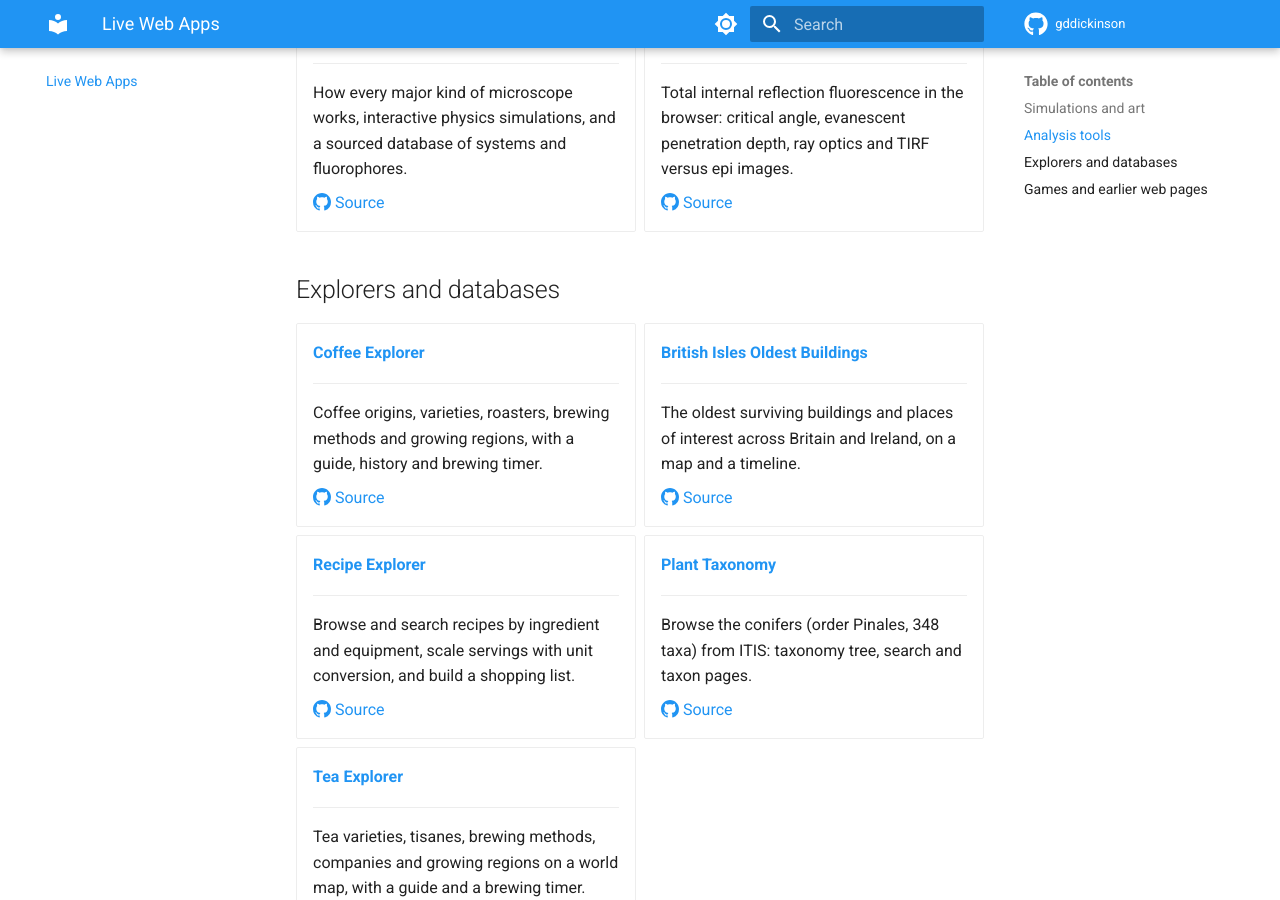
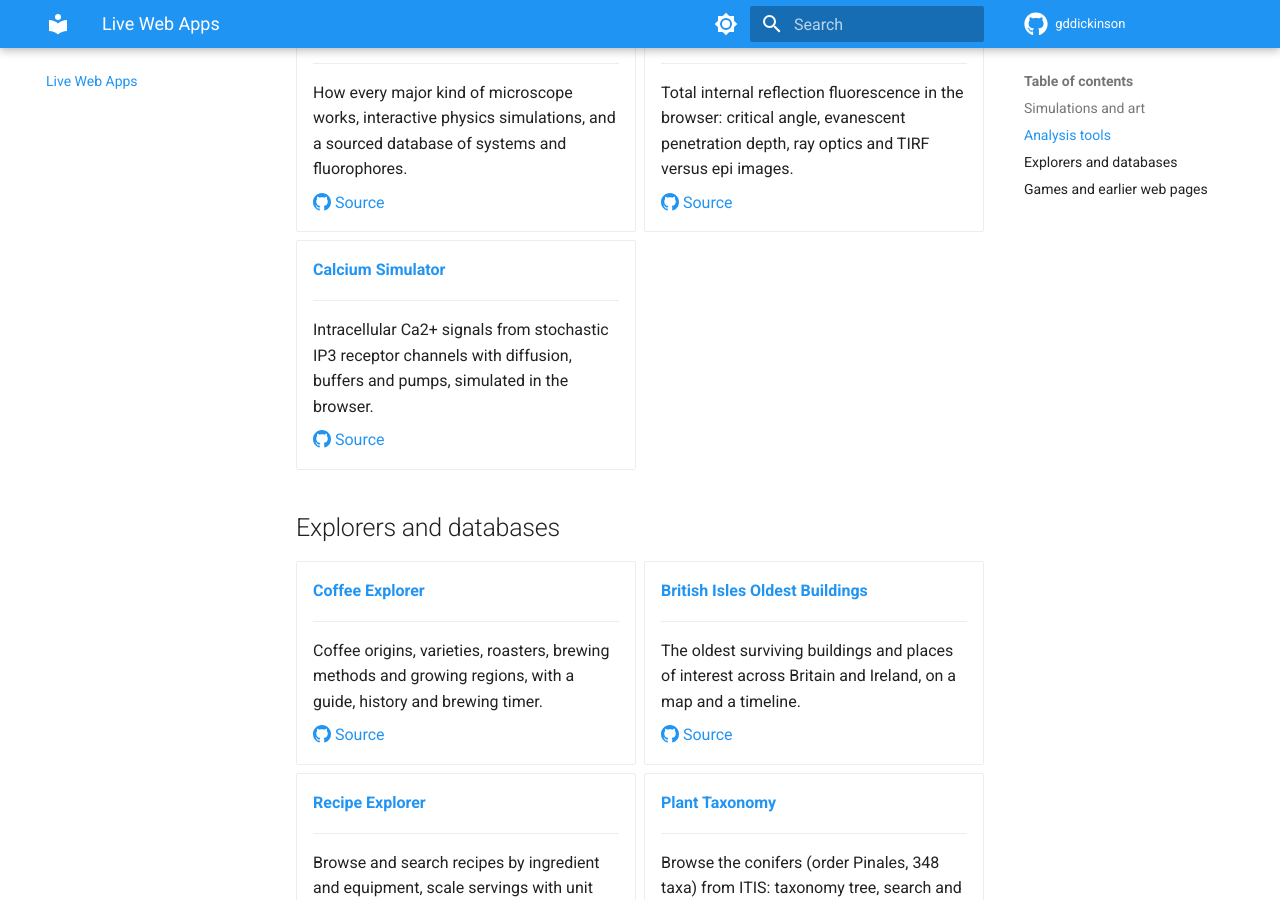
Before and after one commit to gddickinson/gddickinson.github.io, an MkDocs documentation site: the page built from docs/web-apps.md, in a window 1280 px wide and 900 px high, scrolled down 3571 px. Built offline with MkDocs 1.6.1 and Material for MkDocs 9.7.7, drawn with Linux system fonts in a browser that asks for light colours.

Commit message:
Web apps gallery: add calcium_simulator, lightsheet_simulator
Co-Authored-By: Claude Opus 5.5 <noreply@anthropic.com>

```diff
--- a/docs/web-apps.md
+++ b/docs/web-apps.md
@@ -250,6 +250,14 @@ Projects you can use straight from the browser. Each one also runs as a local we
 
     [:octicons-mark-github-16: Source](https://github.com/gddickinson/tirf_microscope_simulation)
 
+-   **[Calcium Simulator](https://gddickinson.github.io/calcium_simulator/)**
+
+    ---
+
+    Intracellular Ca2+ signals from stochastic IP3 receptor channels with diffusion, buffers and pumps, simulated in the browser.
+
+    [:octicons-mark-github-16: Source](https://github.com/gddickinson/calcium_simulator)
+
 </div>
 
 ## Explorers and databases
```
